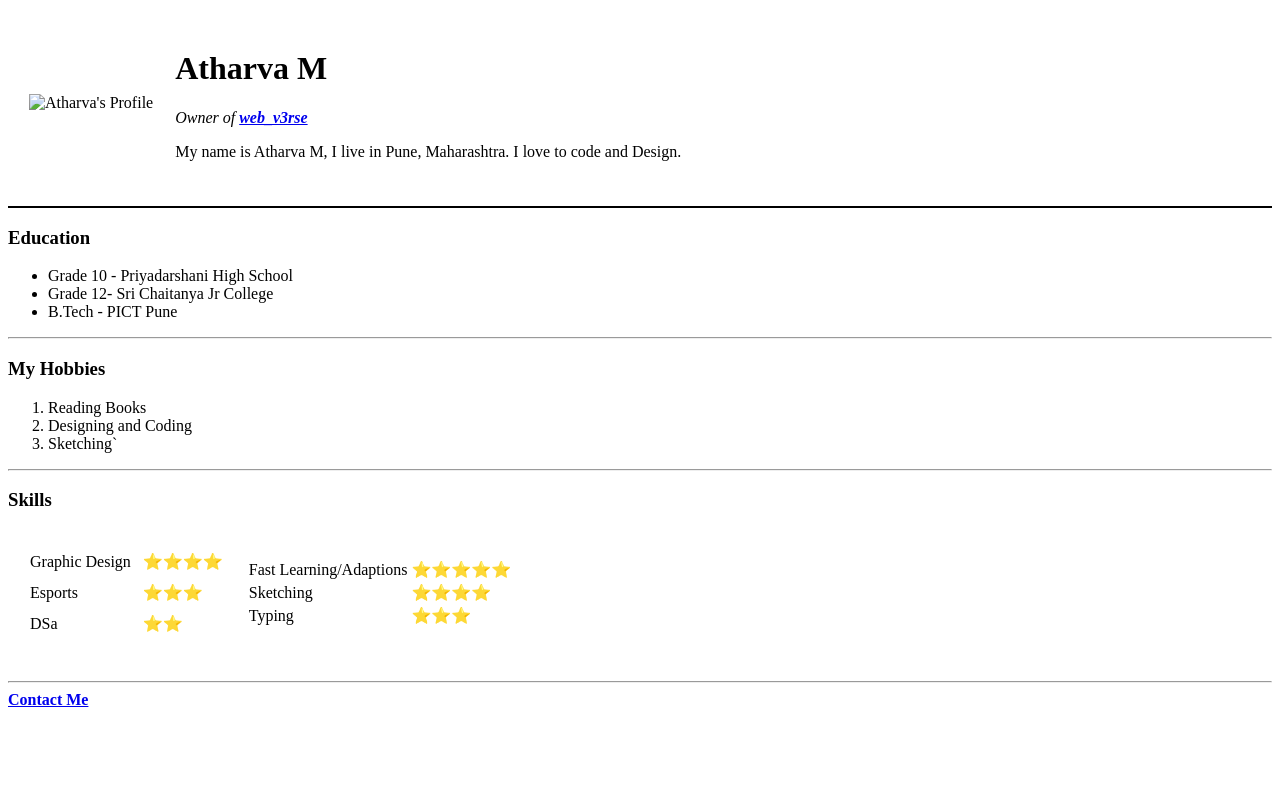
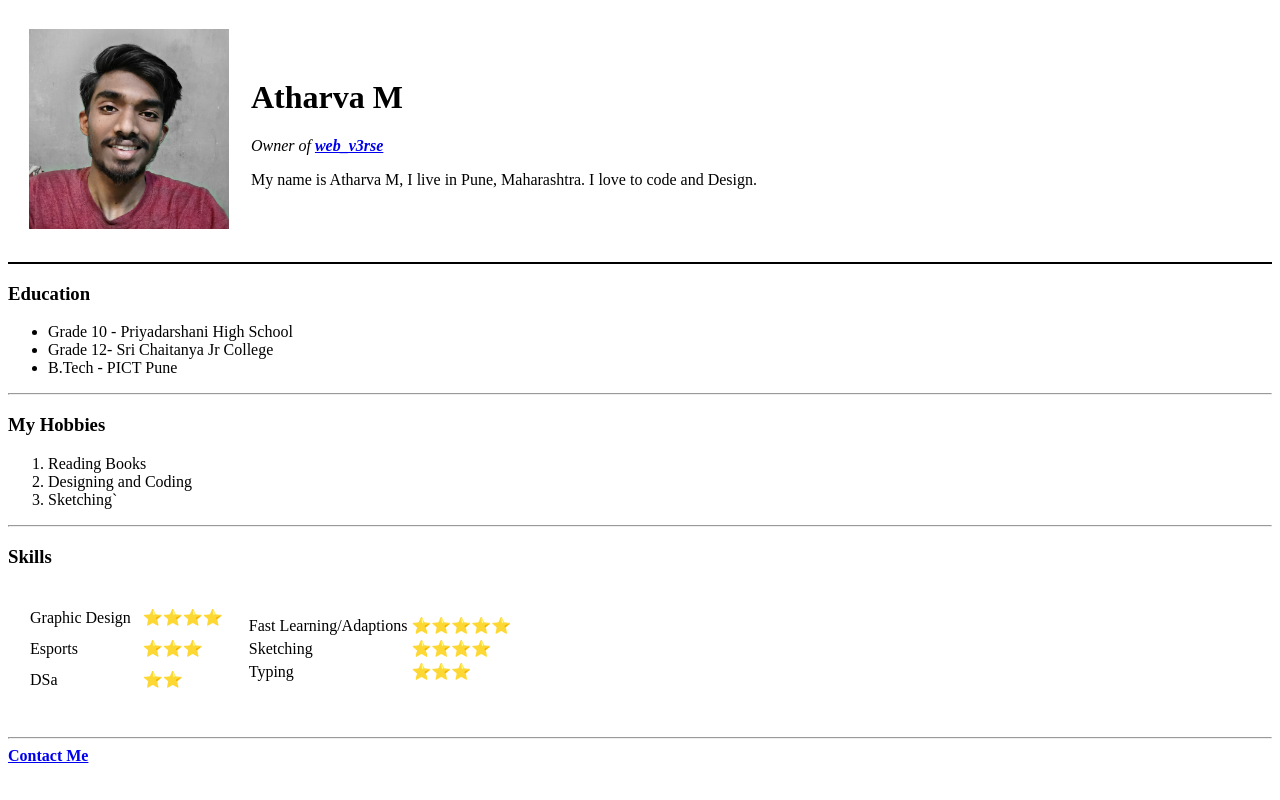
Before and after one commit to im-atharva/cv, a plain HTML site: page index.html in a window 1280 px wide. Drawn offline with Linux system fonts and the light colour scheme.

Commit message:
Update index.html

```diff
--- a/index.html
+++ b/index.html
@@ -9,7 +9,7 @@
 <body>
   <table cellspacing=" 20">
     <tr>
-      <td><img src="/HTML- Personal site/yup.jpg"
+      <td><img src="yup.jpg"
           alt="Atharva's Profile" height="200">
       </td>
 
```
